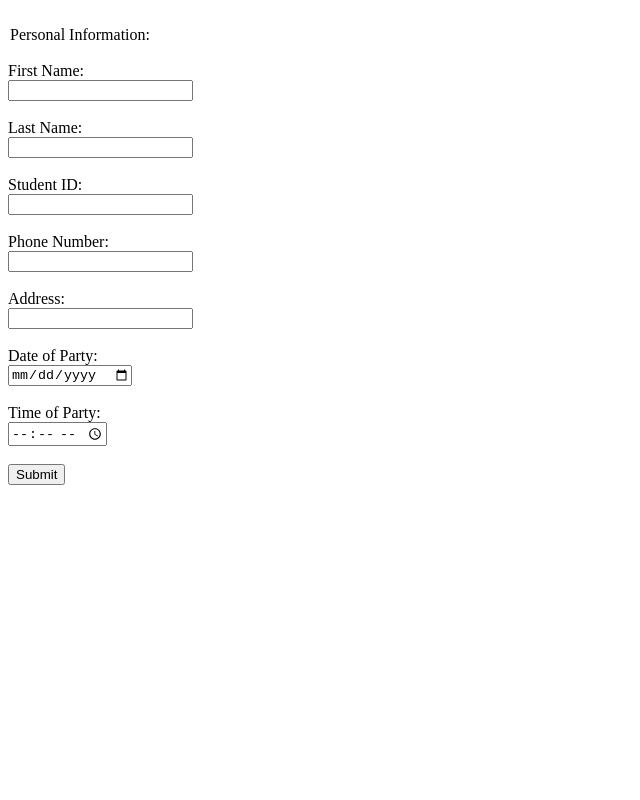
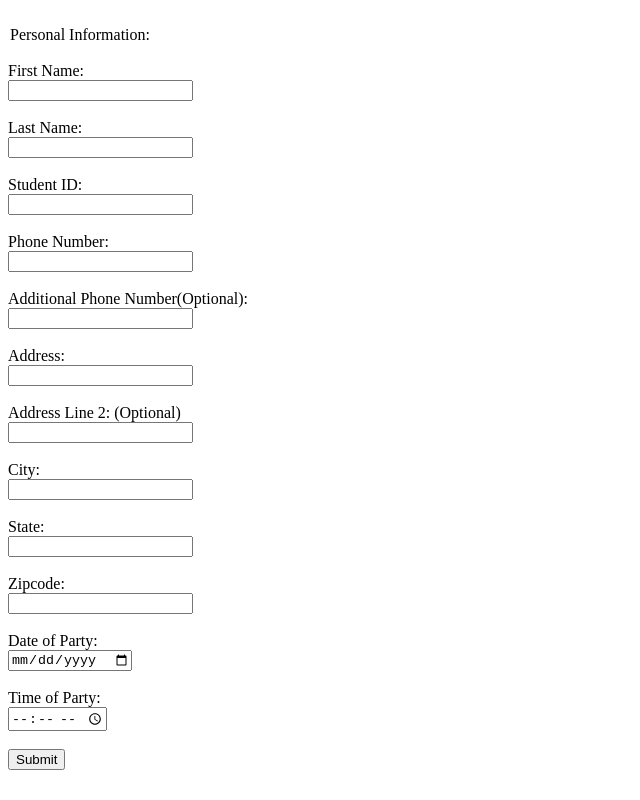
Before and after one commit to JackKenney/UmassPartySmart, a website: page public/index.html in a window 1280 px wide. Shown: the top 800 px of the page, without its empty margins (0-640 px from the left). Drawn offline with nearby package versions, Linux system fonts and the light colour scheme.

Commit message:
Update index.html

```diff
--- a/public/index.html
+++ b/public/index.html
@@ -9,6 +9,78 @@
   </head>
   <body>
     <br>
+    <div id="postForm">
+     <legend>Personal Information:</legend>
+     <br>
+     First Name:
+      <br>
+      <input id="first_name" type="text" maxlength="100" value="" name="First Name" required/>
+      <br>
+      <br>
+     Last Name:
+      <br>
+      <input id="last_name" type="text" maxlength="100" value="" name="Last Name" required/>
+      <br>
+      <br>
+     Student ID:
+      <br>
+      <input id="student_id" type="text" minlength="8" maxlength="8" name="Student ID" required/>
+      <br>
+      <br>
+     Phone Number:
+      <br>
+      <input id="phone_number" type="text" name="Phone Number" maxlength="11" required/>
+      <br>
+      <br>
+     Additional Phone Number(Optional):
+      <br>
+      <input id="phone_number2" type="text" name="Phone Number2" />
+      <br>
+      <br>
+     Address:
+      <br>
+      <input id="address" type="text" maxlength="200" value="" name="Address" required/>
+      <br>
+      <br>
+     Address Line 2: (Optional)
+      <br>
+      <input id="address2" type="text" maxlength="200" value="" name="Address 2"/>
+      <br>
+      <br>
+     City:
+      <br>
+      <input id="city" type="text" maxlength="20" value="" name="City" required/>
+      <br>
+      <br>
+     State:
+      <br>
+      <input id="state" type="text" maxlength="15" name="State" required/>
+      <br>
+      <br>
+     Zipcode:
+      <br>
+      <input id="zipcode" type="text" maxlength="15" name="Zipcode" required/>
+      <br>
+      <br>
+     Date of Party:
+      <br>
+      <input id="date" type="date" name="partydate" required/>
+      <br>
+      <br>
+     Time of Party:
+      <br>
+      <input id="time" type="time" name="partytime" required/>
+	  <br>
+	  <br>
+      <input id="submit" class="button" type="submit" value="Submit">
+    </div>
+    <br>
+    <br>
+
+
+    <script src="script.js"></script>
+  </body>
+</html>
     <div id="postForm">
      <legend>Personal Information:</legend>
      <br>
```
